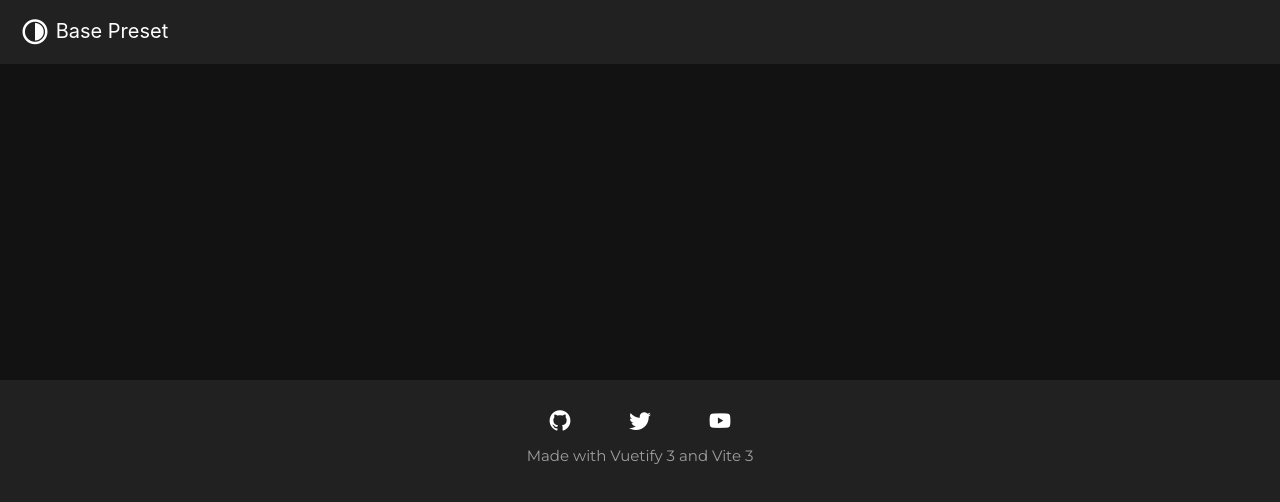
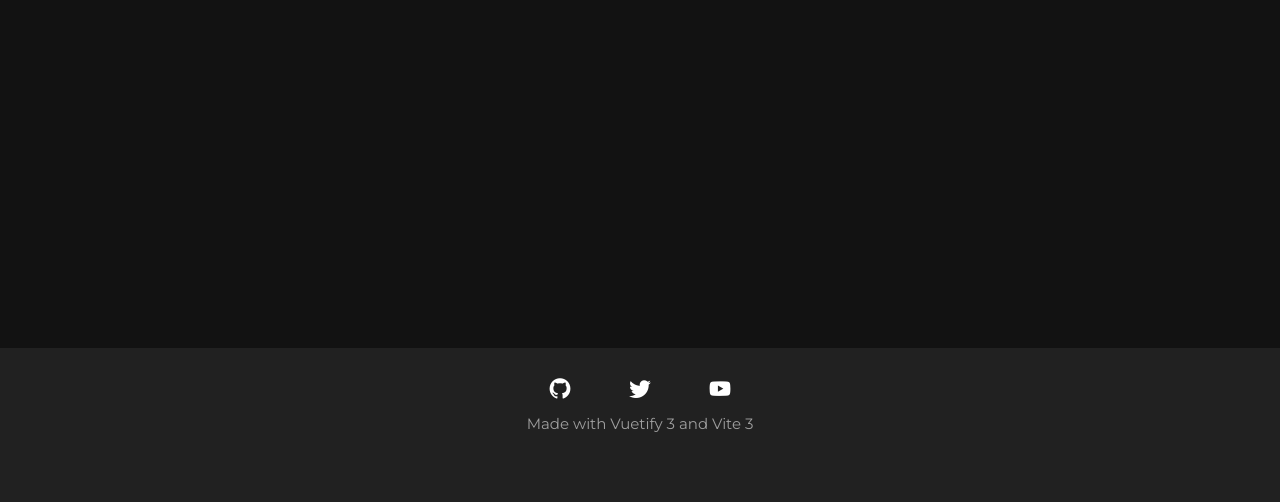
Before and after one commit to SarcAceTic/personal-portfolio, a Vue app: page / in a window 1280 px wide. Shown: the top 502 px of the page. Built offline with nearby package versions, Linux system fonts and the light colour scheme.

Commit message:
Removed header

```diff
--- a/src/App.vue
+++ b/src/App.vue
@@ -6,7 +6,6 @@ import Footer from './layout/FooterNav.vue'
 
 <template>
   <v-app>
-    <Header />
     <v-main>
       <RouterView />
     </v-main>
```
